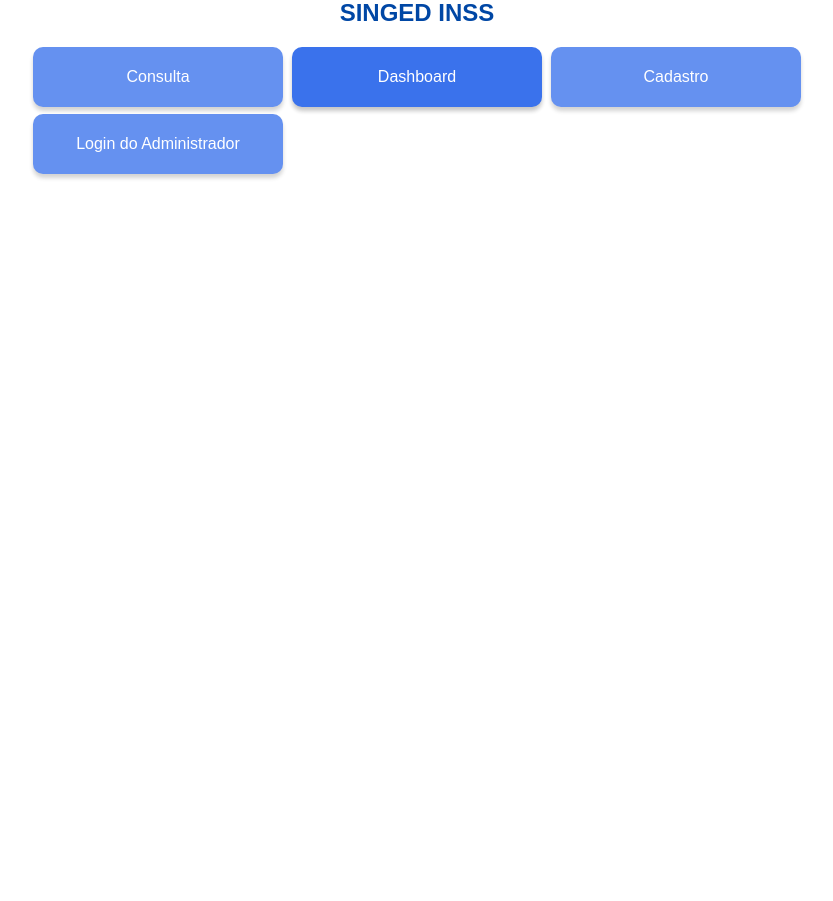
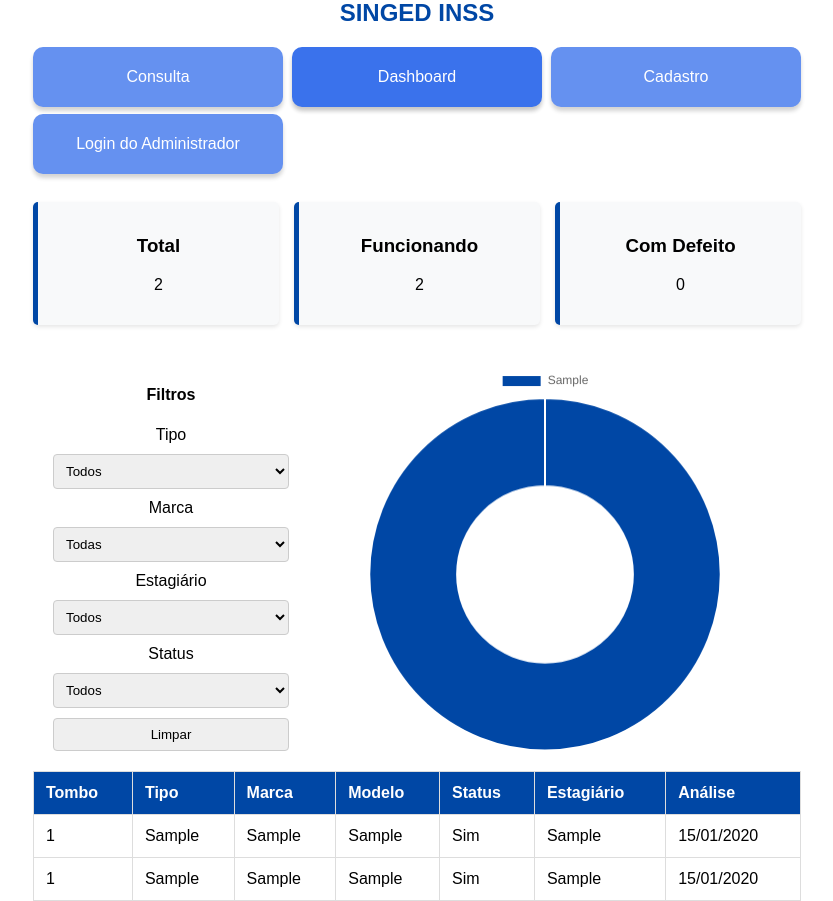
Before and after one commit to Kenjibercysec/S.I.N.G.E.D_INSS, a FastAPI app: page /dashboard in a window 1280 px wide. Shown: the part 294-1195 px from the top of the page, without its empty margins (223-1056 px from the left). Before the commit the page ends 473 px from the top, so only its background shows below. Run offline with FastAPI, Linux system fonts and the light colour scheme; tables that the repository leaves empty hold one stand-in row (values such as "Sample post").

Commit message:
adicionando dashboard, filtros ainda não funcionam

```diff
--- a/app.py
+++ b/app.py
@@ -170,10 +170,32 @@ def logout(response: Response):
     # Apaga o cookie definindo max_age=0
     response.delete_cookie(key="logged_in")
     return response
-@app.get("/dashboard")
-def outra_pagina(request: Request):
-    logger.info("Accessing dashboard")
-    return templates.TemplateResponse("dashboard.html", {"request": request})
+
+@app.get("/dashboard", response_class=HTMLResponse)
+def get_dashboard(request: Request, db: Session = Depends(get_db)):
+    try:
+        dispositivos = db.query(DispositivoModel).all() + db.query(OutroDispositivo).all()
+        total = len(dispositivos)
+        funcionando = sum(1 for d in dispositivos if d.funcionando)
+        contagem_tipo = {}
+        for d in dispositivos:
+            contagem_tipo[d.tipo_de_disp] = contagem_tipo.get(d.tipo_de_disp, 0) + 1
+
+        filtros = {
+            "tipos": sorted(list(set(d.tipo_de_disp for d in dispositivos if d.tipo_de_disp))),
+            "marcas": sorted(list(set(d.marca for d in dispositivos if d.marca))),
+            "estagiarios": sorted(list(set(d.estagiario for d in dispositivos if d.estagiario)))
+        }
+        context = {
+            "request": request, "total_dispositivos": total, "funcionando": funcionando,
+            "nao_funcionando": total - funcionando, "contagem_por_tipo": json.dumps(contagem_tipo),
+            "dispositivos": dispositivos, "filtros": filtros
+        }
+        return templates.TemplateResponse("dashboard.html", context)
+    except Exception as e:
+        logger.error(f"Erro no dashboard: {e}")
+        return templates.TemplateResponse("dashboard.html", {"request": request, "error": "Erro ao carregar dados."})
+
 
 @app.get("/selecao")
 def selecao(request: Request):
--- a/templates/dashboard.html
+++ b/templates/dashboard.html
@@ -7,8 +7,20 @@
     <title>SINGED INSS - Dashboard</title>
     <link rel="stylesheet" href="https://cdnjs.cloudflare.com/ajax/libs/font-awesome/6.7.2/css/all.min.css" integrity="sha512-Evv84Mr4kqVGRNSgIGL/F/aIDqQb7xQ2vcrdIwxfjThSH8CSR7PBEakCr51Ck+w+/U6swU2Im1vVX0SVk9ABhg==" crossorigin="anonymous" referrerpolicy="no-referrer"/>
     <link rel="stylesheet" href="/static/style.css">
-    <style></style>
+    <script src="https://cdn.jsdelivr.net/npm/chart.js"></script>
+        <style>
+        .dashboard-container { display: grid; grid-template-columns: 1fr 2fr; gap: 20px; padding: 20px; }
+        .stats-grid { display: grid; grid-template-columns: repeat(auto-fit, minmax(150px, 1fr)); gap: 15px; margin-bottom: 20px; }
+        .stat-card { background-color: #f8f9fa; border-left: 5px solid #0047a5; padding: 15px; border-radius: 5px; box-shadow: 0 2px 4px rgba(0,0,0,0.1); }
+        .filters .form-group { margin-bottom: 10px; }
+        .filters select, .filters button { width: 100%; padding: 8px; border-radius: 4px; border: 1px solid #ccc; }
+        .table-container { overflow-x: auto; }
+        table { width: 100%; border-collapse: collapse; }
+        th, td { padding: 12px; border: 1px solid #ddd; text-align: left; }
+        th { background-color: #0047a5; color: white; }
+    </style>
 </head>
+
 <body>
     <div class="container">
         <header class="header">
@@ -23,6 +35,92 @@
             <a class="as" href="/login"><button type="button" style="opacity: 70%;" class="button">Login do Administrador</button></a>
         </div>
 
+
+
+        <div class="stats-grid">
+            <div class="stat-card"><h3>Total</h3><p id="total-dispositivos">{{ total_dispositivos }}</p></div>
+            <div class="stat-card"><h3>Funcionando</h3><p id="funcionando">{{ funcionando }}</p></div>
+            <div class="stat-card"><h3>Com Defeito</h3><p id="nao-funcionando">{{ nao_funcionando }}</p></div>
+        </div>
+
+        <div class="dashboard-container">
+        <div class="filters">
+            <h4>Filtros</h4>
+            <div class="form-group"><label for="filtro-tipo">Tipo</label><select id="filtro-tipo"><option value="">Todos</option>{% for tipo in filtros.tipos %}<option value="{{ tipo }}">{{ tipo }}</option>{% endfor %}</select></div>
+            <div class="form-group"><label for="filtro-marca">Marca</label><select id="filtro-marca"><option value="">Todas</option>{% for marca in filtros.marcas %}<option value="{{ marca }}">{{ marca }}</option>{% endfor %}</select></div>
+            <div class="form-group"><label for="filtro-estagiario">Estagiário</label><select id="filtro-estagiario"><option value="">Todos</option>{% for estagiario in filtros.estagiarios %}<option value="{{ estagiario }}">{{ estagiario }}</option>{% endfor %}</select></div>
+            <div class="form-group"><label for="filtro-funcionando">Status</label><select id="filtro-funcionando"><option value="">Todos</option><option value="true">Funcionando</option><option value="false">Com Defeito</option></select></div>
+            <button id="limpar-filtros">Limpar</button>
+        </div>
+        <div class="chart-container"><canvas id="grafico-tipo"></canvas></div>
     </div>
+
+    <div class="table-container">
+        <table id="tabela-dispositivos">
+            <thead><tr><th>Tombo</th><th>Tipo</th><th>Marca</th><th>Modelo</th><th>Status</th><th>Estagiário</th><th>Análise</th></tr></thead>
+            <tbody>
+                {% for d in dispositivos %}
+                <tr><td>{{ d.id_tomb }}</td><td>{{ d.tipo_de_disp }}</td><td>{{ d.marca }}</td><td>{{ d.modelo }}</td><td>{{ "Sim" if d.funcionando else "Não" }}</td><td>{{ d.estagiario or 'N/A' }}</td><td>{{ d.data_de_an.strftime('%d/%m/%Y') if d.data_de_an else 'N/A' }}</td></tr>
+                {% endfor %}
+            </tbody>
+        </table>
+    </div>
+
+    <script id="chart-data" type="application/json">{{ contagem_por_tipo | safe }}</script>
+
+
+</div>
+    <script>
+        document.addEventListener('DOMContentLoaded', function() {
+  const chartDataEl = document.getElementById('chart-data');
+  if (chartDataEl) {
+      try {
+          const chartData = JSON.parse(chartDataEl.textContent);
+          new Chart(document.getElementById('grafico-tipo').getContext('2d'), {
+              type: 'doughnut',
+              data: {
+                  labels: Object.keys(chartData),
+                  datasets: [{
+                      data: Object.values(chartData),
+                      backgroundColor: ['#0047a5', '#007bff', '#28a745', '#dc3545', '#ffc107', '#17a2b8'],
+                  }]
+              },
+              options: { responsive: true, maintainAspectRatio: false }
+          });
+      } catch (e) { console.error("Error parsing chart data:", e); }
+  }
+
+  const filters = document.querySelectorAll('#filtro-tipo, #filtro-marca, #filtro-estagiario, #filtro-funcionando');
+  filters.forEach(filter => filter.addEventListener('change', applyDashboardFilters));
+
+  document.getElementById('limpar-filtros')?.addEventListener('click', () => {
+      filters.forEach(filter => filter.value = '');
+      applyDashboardFilters(); // Recarrega com a lista completa
+  });
+});
+
+async function applyDashboardFilters() {
+  const params = new URLSearchParams();
+  params.append('tipo', document.getElementById('filtro-tipo').value);
+  params.append('marca', document.getElementById('filtro-marca').value);
+  params.append('estagiario', document.getElementById('filtro-estagiario').value);
+  params.append('funcionando', document.getElementById('filtro-funcionando').value);
+
+  const response = await fetch(`/dispositivos/search/?${params.toString()}`);
+  const data = await response.json();
+  const devices = data.results || [];
+
+  const tableBody = document.querySelector("#tabela-dispositivos tbody");
+  tableBody.innerHTML = '';
+  devices.forEach(d => {
+      tableBody.innerHTML += `<tr><td>${d.id_tomb}</td><td>${d.tipo_de_disp}</td><td>${d.marca}</td><td>${d.modelo}</td><td>${d.funcionando}</td><td>${d.estagiario}</td><td>${d.data_de_an}</td></tr>`;
+  });
+
+  document.getElementById('total-dispositivos').textContent = devices.length;
+  const funcionandoCount = devices.filter(d => d.funcionando === 'Sim').length;
+  document.getElementById('funcionando').textContent = funcionandoCount;
+  document.getElementById('nao-funcionando').textContent = devices.length - funcionandoCount;
+}
+    </script>
 </body>
 </html>
```
